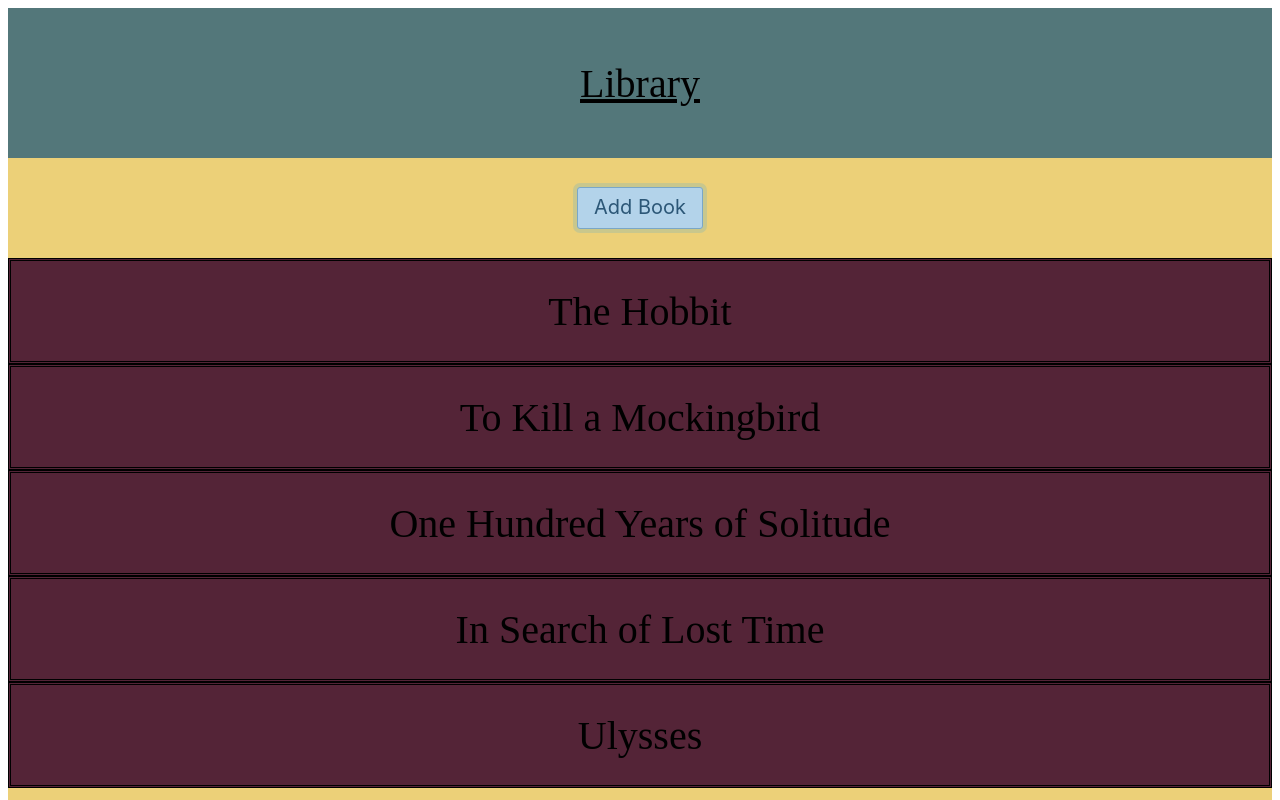
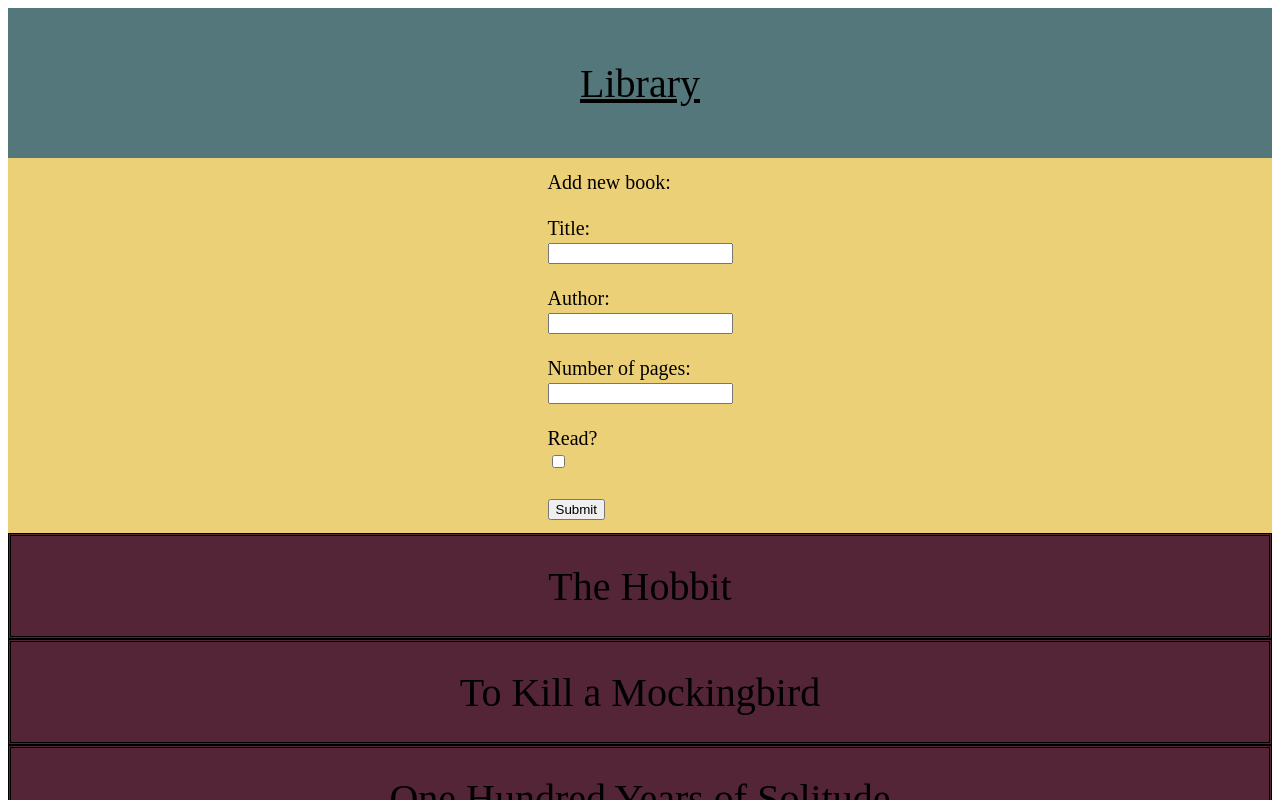
Before and after one commit to mattsnow/library, a plain HTML site: page index.html in a window 1280 px wide. Both pictures are taken after a click on the button "Add Book". Shown: the top 800 px of the page. Drawn offline with Linux system fonts and the light colour scheme.

Commit message:
Add new book function finished

```diff
--- a/index.html
+++ b/index.html
@@ -23,7 +23,7 @@
 
       display: grid;
       grid-template-areas: "header""controls";
-      grid-template-rows: 150px 100px;
+      grid-template-rows: 150px 375px;
       grid-template-columns: 1fr;
       grid-auto-rows: 140px;
     }
@@ -40,6 +40,7 @@
       display: grid;
       grid-area: controls;
       place-items: center;
+      font-size: 20px;
     }
 
     .book {
@@ -95,7 +96,16 @@
 
   <div class="container" id="container">
     <div class="title">Library</div>
-    <div class="controls"><button class="button" id="addBook">Add Book</button></div>
+    <div class="controls">
+      <button class="button" id="toggleBookForm" style="display: block" onclick=toggleBookForm()>Add Book</button>
+      <form name="addBook" action="" method="get" id="addBook" style="display: none">Add new book:<br><br>
+        Title:<br><input type="text" name="title" value=""><br><br>
+        Author:<br><input type="text" name="author" value=""><br><br>
+        Number of pages:<br><input type="text" name="numPages" value=""><br><br>
+        Read?<br><input type="checkbox" name="readStatus" id="checkbox"><br><br>
+        <input type="button" name="button" value="Submit" onclick=createNewBook(this.form)>
+      </form>
+    </div>
     <div id="book"></div>
 
   </div>
--- a/scripts.js
+++ b/scripts.js
@@ -6,8 +6,11 @@ function book(title, author, pages, read) {
 }
 
 book.prototype.bookRead = function () {
-  if (this.read) {return(this.title + " by " + this.author + ", " + this.pages + " pages, already read. ")}
-  else {return(this.title + " by " + this.author + ", " + this.pages + " pages, not read yet. ")}
+  if (this.read) {
+    return (this.title + " by " + this.author + ", " + this.pages + " pages, already read. ")
+  } else {
+    return (this.title + " by " + this.author + ", " + this.pages + " pages, not read yet. ")
+  }
 }
 
 function generateCard(bookObect) {
@@ -22,6 +25,31 @@ function addBookToLibrary(bookObect) {
   myLibrary.push(bookObect);
 }
 
+function createNewBook(form) {
+  var newBook = new book(form.title.value, form.author.value, form.numPages.value, form.readStatus.checked);
+  addBookToLibrary(newBook);
+  generateCard(newBook);
+  alert(newBook.title + " has been added to the library")
+  toggleBookForm();
+}
+
+function toggleBookForm() {
+  var x = document.getElementById("addBook");
+  var y = document.getElementById("toggleBookForm");
+
+  if (x.style.display === "block") {
+    x.style.display = "none";
+    y.style.display = "block";
+  } else {
+    x.style.display = "block";
+    y.style.display = "none";
+  }
+
+  x.reset();
+}
+
+// Main Code:
+
 let myLibrary = [];
 
 addBookToLibrary(new book('The Hobbit', 'J.R.R. Tolkien', 295, true));
@@ -31,7 +59,3 @@ addBookToLibrary(new book('In Search of Lost Time', 'J.R.R. Tolkien', 295, true)
 addBookToLibrary(new book('Ulysses', 'J.R.R. Tolkien', 295, true));
 
 myLibrary.forEach(generateCard);
-
-document.getElementById("addBook").addEventListener("click", function() {
-  alert("hello world")
-});
```
